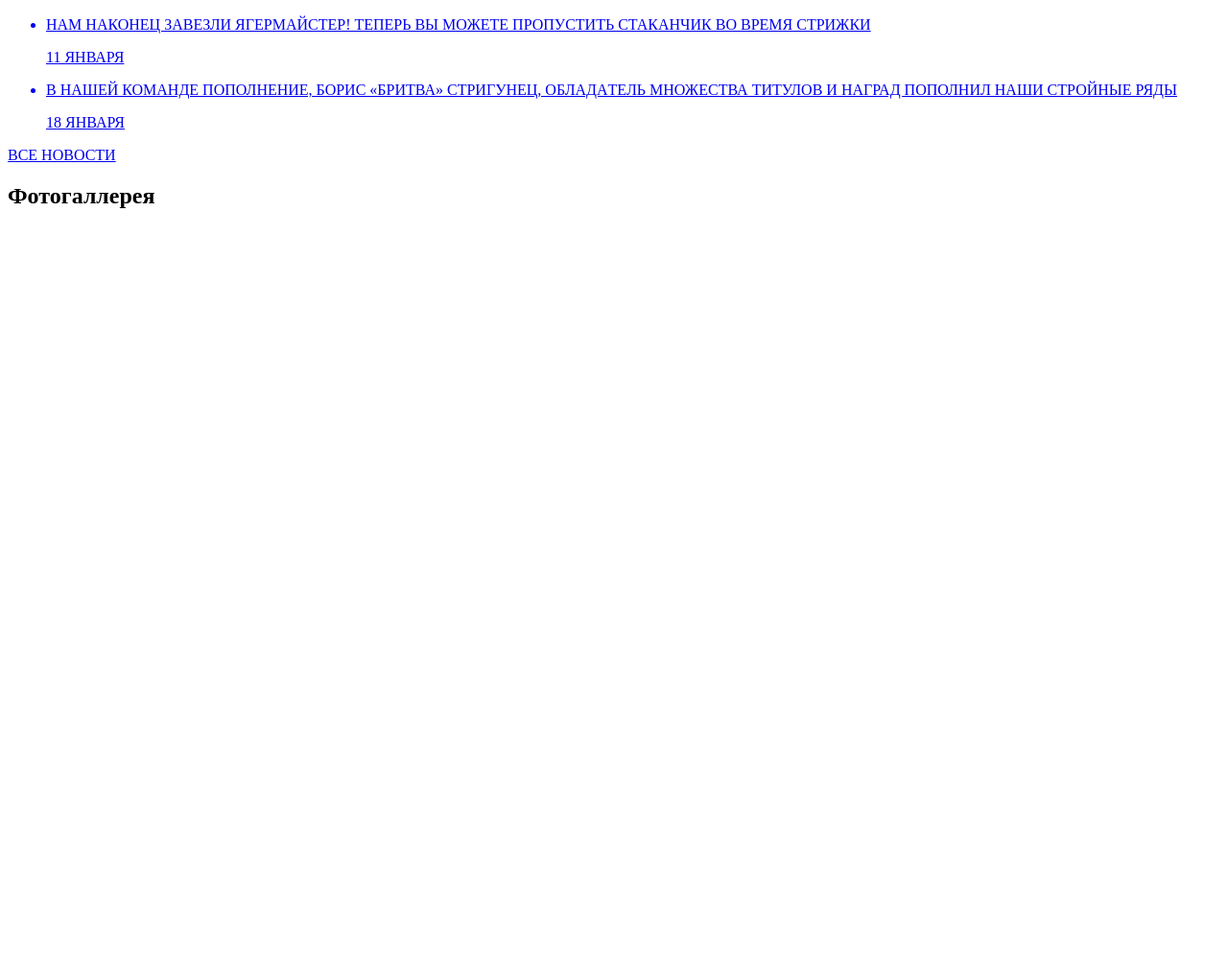
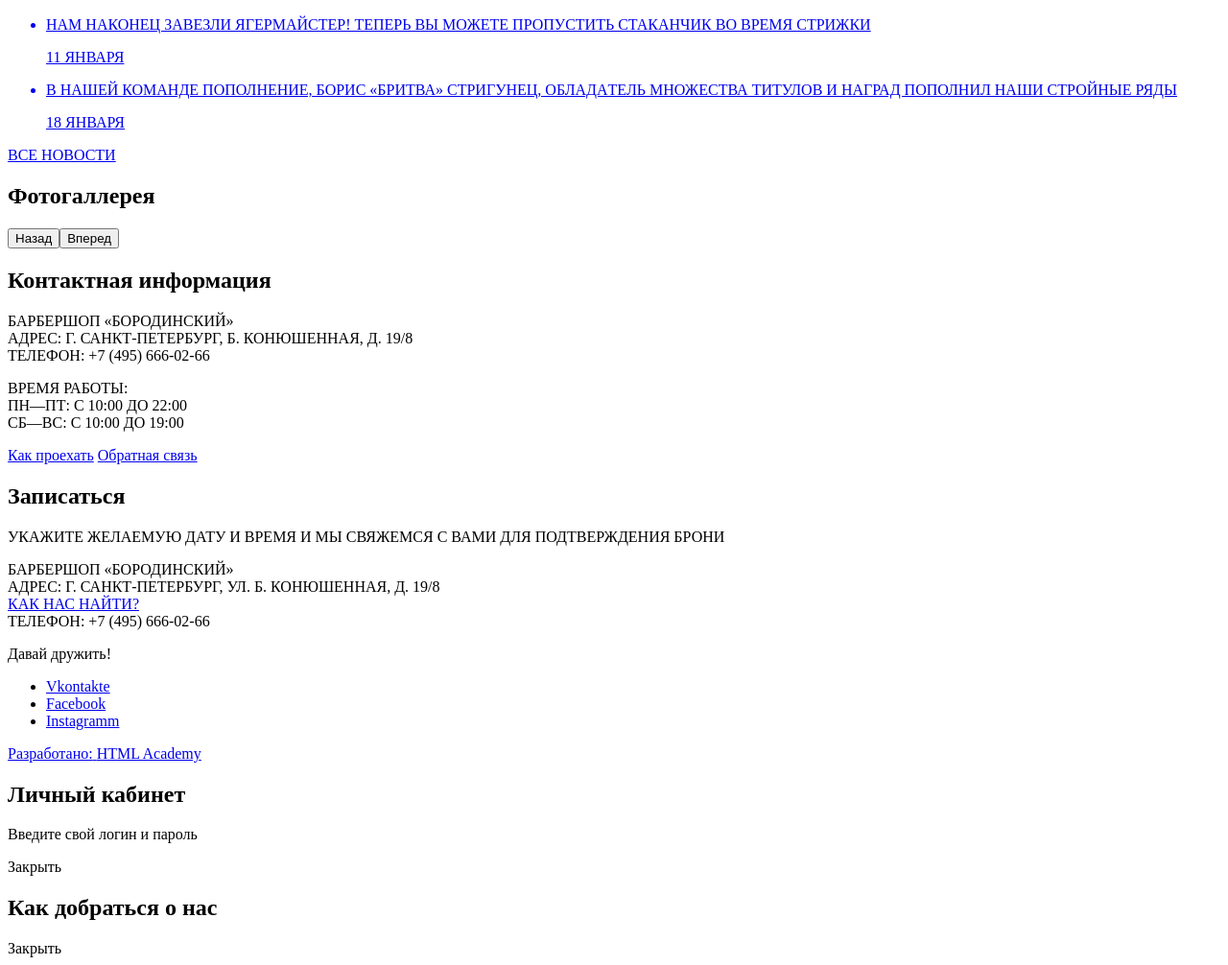
Before and after one commit to twimine/for__test, a plain HTML site: page index.html in a window 1280 px wide. Shown: the part 671-1677 px from the top of the page at 96% size. Before the commit the page ends 909 px from the top, so only its background shows below. Drawn offline with Linux system fonts and the light colour scheme.

Commit message:
index html layout

```diff
--- a/index.html
+++ b/index.html
@@ -22,6 +22,7 @@
         <li class="login-link"><a href="enter.html">Вход</li>
       </ul>
     </nav>
+  </header>
     <main class="main-content"
       <h1 class="visually-hidden">Парикмахерская Barbershop "Borodinski"</h1>
       <section class="advantages">
@@ -63,9 +64,62 @@
       <section class="gallary">
         <h2>Фотогаллерея</h2>
         <div>
-          <a href="gallary.html" width="286" height="164"></a>
+          <a href="gallary.html" width="286" height="164" alt="Интерьер"></a>
         </div>
+        <button class="button gallary-button gallary-button-back">Назад</battom>
+        <button class="button gallary-button gallary-button-next">Вперед</battom>
       </section>
-  </header>
+      <section class="contacts">
+        <h2>Контактная информация</h2>
+        <p>
+          БАРБЕРШОП «БОРОДИНСКИЙ»<br>
+          АДРЕС: Г. САНКТ-ПЕТЕРБУРГ, Б. КОНЮШЕННАЯ, Д. 19/8<br>
+          ТЕЛЕФОН: +7 (495) 666-02-66
+        </p>
+        <p>
+          ВРЕМЯ РАБОТЫ:<br>
+          ПН—ПТ: С 10:00 ДО 22:00<br>
+          СБ—ВС: С 10:00 ДО 19:00
+        </p>
+        <a class="button" href="map.html">Как проехать</a>
+        <a class="button" href="contacts.html">Обратная связь</a>
+      </section>
+      <section class="appointment">
+        <h2>Записаться</h2>
+        <p class="appointment-info">УКАЖИТЕ ЖЕЛАЕМУЮ ДАТУ И ВРЕМЯ И МЫ СВЯЖЕМСЯ
+          С ВАМИ ДЛЯ ПОДТВЕРЖДЕНИЯ БРОНИ</p>
+        <!-- Form will be here -->
+      </section>
+  </main>
+  <footer>
+    <p class="footer-contacts">
+      БАРБЕРШОП «БОРОДИНСКИЙ»<br>
+      АДРЕС: Г. САНКТ-ПЕТЕРБУРГ, УЛ. Б. КОНЮШЕННАЯ, Д. 19/8<br>
+      <a href="map.html">КАК НАС НАЙТИ?</a><br>
+      ТЕЛЕФОН: +7 (495) 666-02-66
+    </p>
+    <div class="footer-social">
+      <span>Давай дружить!</span>
+      <ul class="social-list">
+        <li><a class="social-item" href="#">Vkontakte</a></li>
+        <li><a class="social-item" href="#">Facebook</li>
+        <li><a class="social-item" href="#">Instagramm</li>
+      </ul>
+    </div>
+    <p class="footer-copyright">
+      <span>Разработано:</span>
+      <a class="button" href="htmlacademy.ru">HTML Academy</a>
+    </p>
+  </footer>
+  <section class="modal modal-login">
+    <h2>Личный кабинет</h2>
+    <p>Введите свой логин и пароль</p>
+    <!-- Form will be here -->
+    <span class="modal-close">Закрыть</span>
+  </section>
+  <section class="modal-map">
+    <h2 class="visually-hidden">Как добраться о нас</h2>
+    <span class="modal-close">Закрыть</span>
+  </section>
 </body>
 </html>
```
